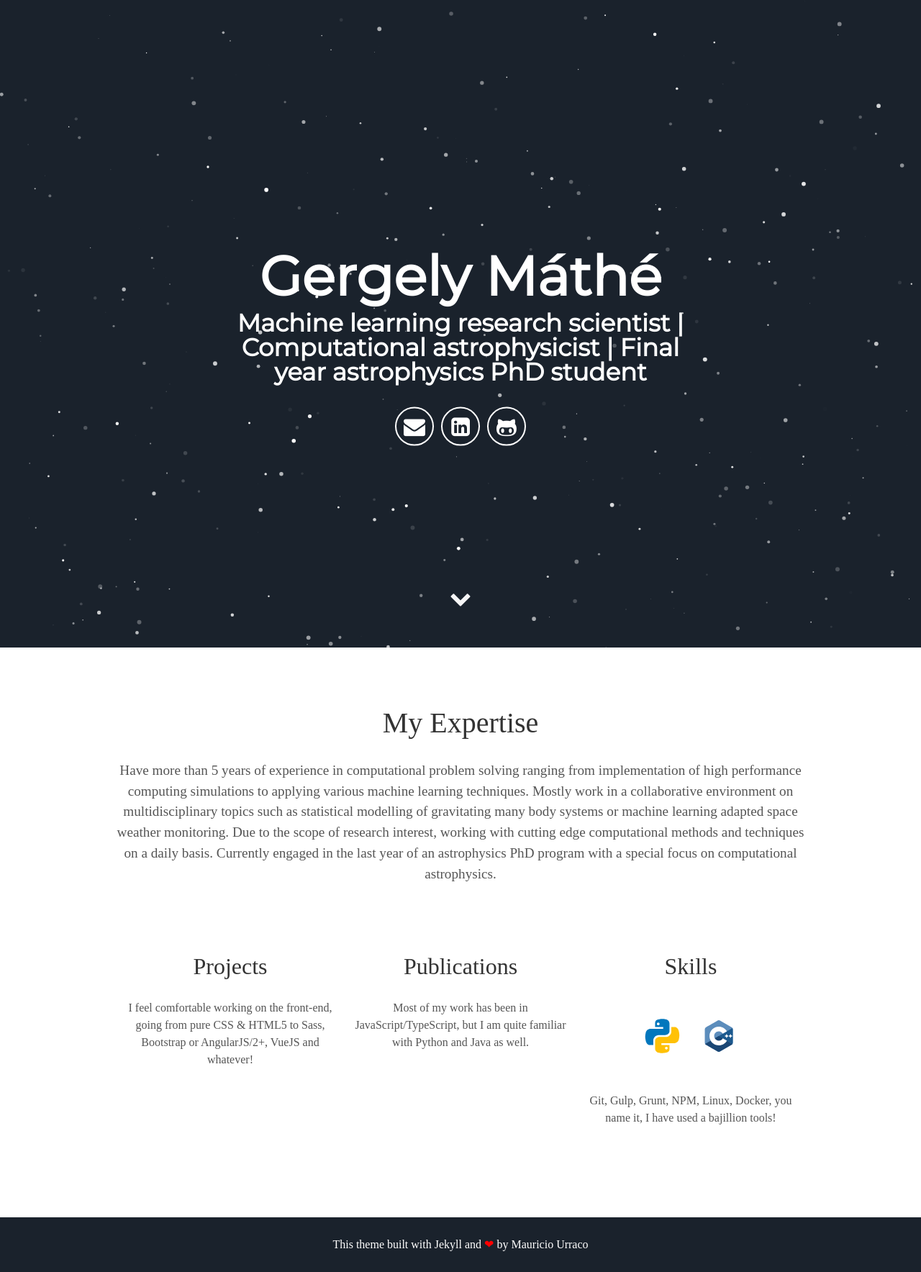
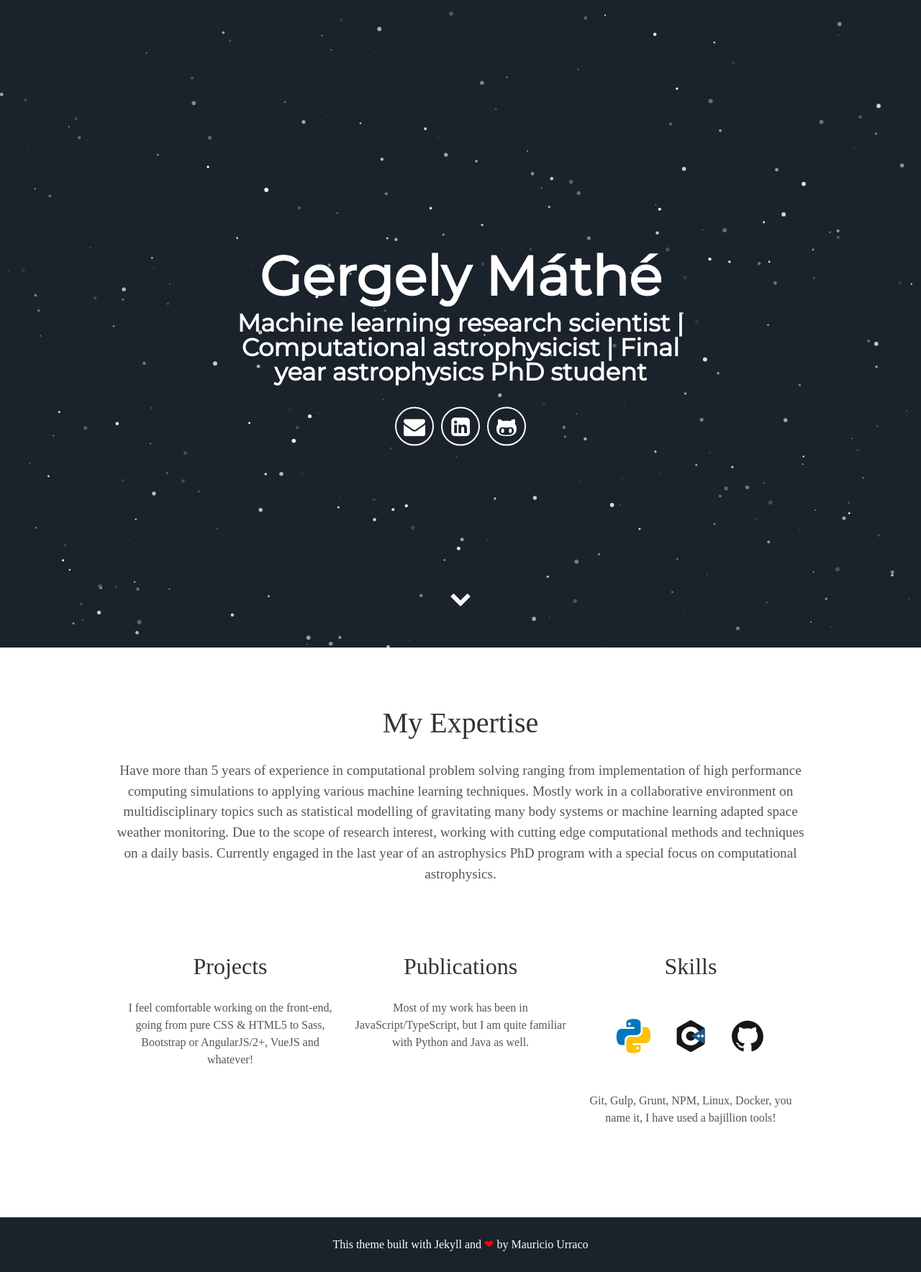
Before and after one commit to murraco/jekyll-theme-minimal-resume, a Jekyll site: the page built from index.html, in a window 1280 px wide. Shown: the whole page at 72% size. Built offline with Jekyll 4.4.1, drawn with Linux system fonts in a browser that asks for light colours; some web fonts are replaced.

Commit message:
update _include/about.html
some further tuning

```diff
--- a/_includes/about.html
+++ b/_includes/about.html
@@ -68,6 +68,39 @@
         c-59.6,0-107.8,48.3-107.8,107.8c0,19.5,5.2,37.9,14.3,53.7C175,336,210,357.8,250,357.8c40.1,0,75.1-21.9,93.7-54.4L296.8,276.3"
         />
     </g>
+    </svg>
+    <?xml version="1.0" encoding="utf-8"?>
+    <!-- Generator: Adobe Illustrator 19.0.0, SVG Export Plug-In . SVG Version: 6.00 Build 0)  -->
+    <svg version="1.1" id="Layer_1" xmlns="http://www.w3.org/2000/svg" xmlns:xlink="http://www.w3.org/1999/xlink" x="0px" y="0px"
+       viewBox="0 0 500 500" style="enable-background:new 0 0 500 500;" xml:space="preserve">
+    <style type="text/css">
+      .st0{fill-rule:evenodd;clip-rule:evenodd;fill:#181616;}
+      .st1{fill:#181616;}
+    </style>
+    <g id="XMLID_24_">
+      <path id="XMLID_26_" class="st0" d="M250,72C149.2,72,67.5,153.7,67.5,254.5c0,80.6,52.3,149,124.8,173.2c9.1,1.7,12.5-4,12.5-8.8
+        c0-4.4-0.2-18.7-0.2-34c-50.8,11-61.5-21.5-61.5-21.5c-8.3-21.1-20.3-26.7-20.3-26.7c-16.6-11.3,1.2-11.1,1.2-11.1
+        c18.3,1.3,28,18.8,28,18.8c16.3,27.9,42.7,19.8,53.1,15.2c1.6-11.8,6.4-19.8,11.6-24.4c-40.5-4.6-83.2-20.3-83.2-90.2
+        c0-19.9,7.1-36.2,18.8-49c-1.9-4.6-8.1-23.2,1.8-48.3c0,0,15.3-4.9,50.2,18.7c14.6-4,30.2-6.1,45.7-6.1c15.5,0.1,31.1,2.1,45.7,6.1
+        c34.8-23.6,50.1-18.7,50.1-18.7c9.9,25.1,3.7,43.7,1.8,48.3c11.7,12.8,18.8,29.1,18.8,49c0,70.1-42.7,85.5-83.3,90
+        c6.5,5.7,12.4,16.8,12.4,33.8c0,24.4-0.2,44.1-0.2,50.1c0,4.9,3.3,10.5,12.5,8.8c72.5-24.2,124.7-92.5,124.7-173.2
+        C432.5,153.7,350.8,72,250,72z"/>
+      <path id="XMLID_30_" class="st1" d="M136.6,334c-0.4,0.9-1.8,1.2-3.1,0.6c-1.3-0.6-2.1-1.8-1.6-2.7c0.4-0.9,1.8-1.2,3.1-0.6
+        C136.3,331.9,137.1,333.1,136.6,334z"/>
+      <path id="XMLID_31_" class="st1" d="M144,342.3c-0.9,0.8-2.6,0.4-3.7-0.8c-1.2-1.3-1.4-3-0.5-3.8c0.9-0.8,2.5-0.4,3.7,0.8
+        C144.7,339.8,144.9,341.5,144,342.3z"/>
+      <path id="XMLID_32_" class="st1" d="M151.2,352.8c-1.1,0.8-2.9,0.1-4.1-1.6c-1.1-1.6-1.1-3.6,0-4.4c1.1-0.8,2.9-0.1,4.1,1.5
+        C152.4,350,152.4,352,151.2,352.8z"/>
+      <path id="XMLID_33_" class="st1" d="M161.1,362.9c-1,1.1-3.1,0.8-4.7-0.7c-1.6-1.5-2-3.6-1-4.7c1-1.1,3.2-0.8,4.7,0.7
+        C161.7,359.8,162.1,361.9,161.1,362.9z"/>
+      <path id="XMLID_34_" class="st1" d="M174.7,368.8c-0.4,1.4-2.5,2.1-4.6,1.5c-2.1-0.6-3.4-2.3-3-3.7c0.4-1.4,2.5-2.1,4.6-1.5
+        C173.7,365.7,175.1,367.4,174.7,368.8z"/>
+      <path id="XMLID_35_" class="st1" d="M189.6,369.9c0.1,1.5-1.7,2.8-3.9,2.8c-2.2,0.1-3.9-1.2-4-2.7c0-1.5,1.7-2.8,3.9-2.8
+        C187.8,367.2,189.6,368.4,189.6,369.9z"/>
+      <path id="XMLID_36_" class="st1" d="M203.5,367.6c0.3,1.5-1.2,3-3.4,3.4c-2.1,0.4-4.1-0.5-4.3-2c-0.3-1.5,1.3-3,3.4-3.4
+        C201.3,365.2,203.2,366.1,203.5,367.6z"/>
+    </g>
+    </svg>
     <!--
     <svg viewBox="0 0 128 128">
       <path fill="#F34F29" d="M124.737 58.378l-55.116-55.114c-3.172-3.174-8.32-3.174-11.497 0l-11.444 11.446 14.518 14.518c3.375-1.139 7.243-.375 9.932 2.314 2.703 2.706 3.461 6.607 2.294 9.993l13.992 13.993c3.385-1.167 7.292-.413 9.994 2.295 3.78 3.777 3.78 9.9 0 13.679-3.78 3.78-9.901 3.78-13.683 0-2.842-2.844-3.545-7.019-2.105-10.521l-13.048-13.048-.002 34.341c.922.455 1.791 1.063 2.559 1.828 3.778 3.777 3.778 9.898 0 13.683-3.779 3.777-9.904 3.777-13.679 0-3.778-3.784-3.778-9.905 0-13.683.934-.933 2.014-1.638 3.167-2.11v-34.659c-1.153-.472-2.231-1.172-3.167-2.111-2.862-2.86-3.551-7.06-2.083-10.576l-14.313-14.313-37.792 37.79c-3.175 3.177-3.175 8.325 0 11.5l55.117 55.114c3.174 3.174 8.32 3.174 11.499 0l54.858-54.858c3.174-3.176 3.174-8.327-.001-11.501z"></path>
```
